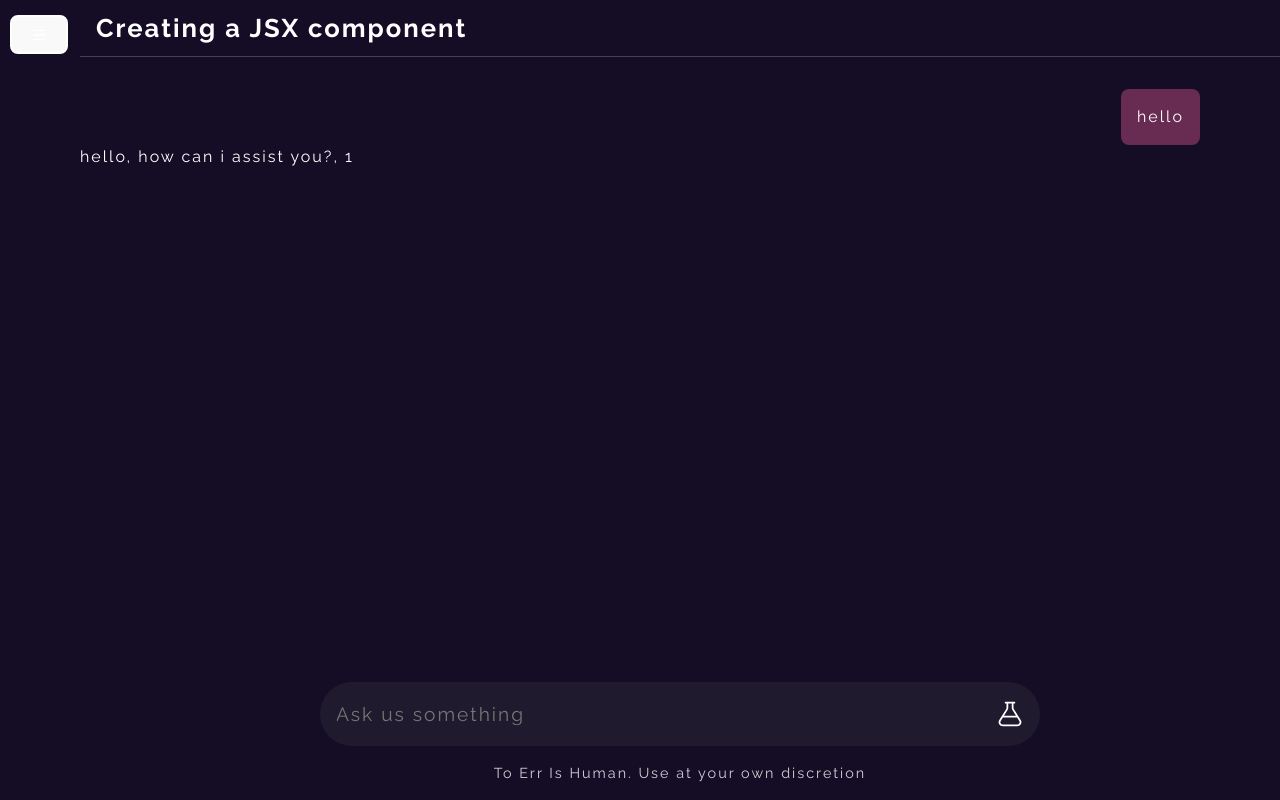
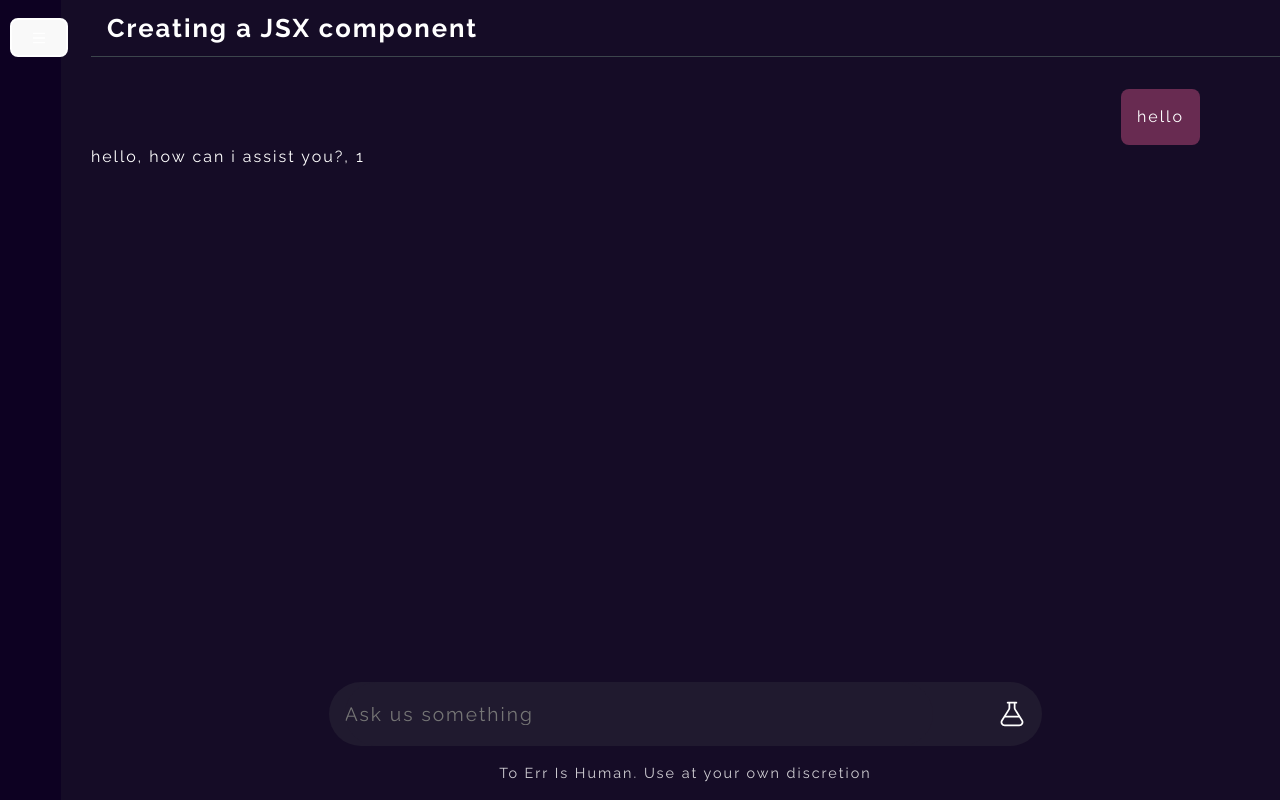
Before and after one commit to ishanbhardwaj00/ConverseAI, a React (Vite) app: page / in a window 1280 px wide. Built offline with nearby package versions, Linux system fonts and the light colour scheme.

Commit message:
Sidebar animation completed

```diff
--- a/src/containers/ChatScreen/ChatScreen.css
+++ b/src/containers/ChatScreen/ChatScreen.css
@@ -1,5 +1,5 @@
 .main-chat-screen {
-  padding-left: 80px;
+  padding-left: 30px;
   background: #150c26;
   display: flex;
   flex-direction: column;
--- a/src/containers/Main/Main.css
+++ b/src/containers/Main/Main.css
@@ -6,5 +6,5 @@
   flex-direction: row;
   max-height: 100vh;
   overflow: hidden;
-  transition: all 0.3s ease-in-out;
+  transition: width 0.3s ease;
 }
--- a/src/containers/Main/Main.tsx
+++ b/src/containers/Main/Main.tsx
@@ -13,7 +13,9 @@ const Main = () => {
   return (
     <div className="main">
       <Sidebar isSidebarOpen={isSidebarOpen} toggleSidebar={toggleSidebar} />
-      <ChatScreen isSidebarOpen={isSidebarOpen} />
+      {/* <div > */}
+        <ChatScreen isSidebarOpen={isSidebarOpen} />
+      {/* </div> */}
     </div>
   );
 };
--- a/src/containers/Sidebar/Sidebar.css
+++ b/src/containers/Sidebar/Sidebar.css
@@ -1,6 +1,11 @@
+.side-container{
+    display: flex;
+}
+
 .toggle-button {
     position: fixed;
-    top: 15px;
+    flex: 1;
+    top: 18px;
     left: 10px;
     z-index: 1000;
     border-color: white;
@@ -12,8 +17,6 @@
     display: flex;
     flex-direction: column;
     position: fixed;
-    left: 0;
-    top: 0;
     width: 300px;
     height: 100%;
     background-color: #0d0122;
@@ -30,5 +33,17 @@
 .sidebar.closed {
     transform: translateX(-100%);
     padding-top: 90px;
-    transition: all 0.3s ease-in-out;
+    transition: all 0.3s ease;
 }
+
+.sidebar-container.closed{
+    background-color: #0d0122;
+    width: 5%;
+    transition: width 0.3s ease;
+}
+
+.sidebar-container.open{
+    background-color: #0d0122;
+    width: 19%;
+    transition: width 0.3s ease;
+}
--- a/src/containers/Sidebar/Sidebar.tsx
+++ b/src/containers/Sidebar/Sidebar.tsx
@@ -11,7 +11,7 @@ interface SidebarProps {
 const Sidebar: React.FC<SidebarProps> = ({ isSidebarOpen, toggleSidebar }) => {
 
   return (
-    <div>
+    <div className={`sidebar-container ${isSidebarOpen ? 'open' : 'closed'}`}>
         <button onClick={toggleSidebar} className="toggle-button">
           {isSidebarOpen ? <MdOutlineClose /> : <RiMenuFill />}
         </button>
```
